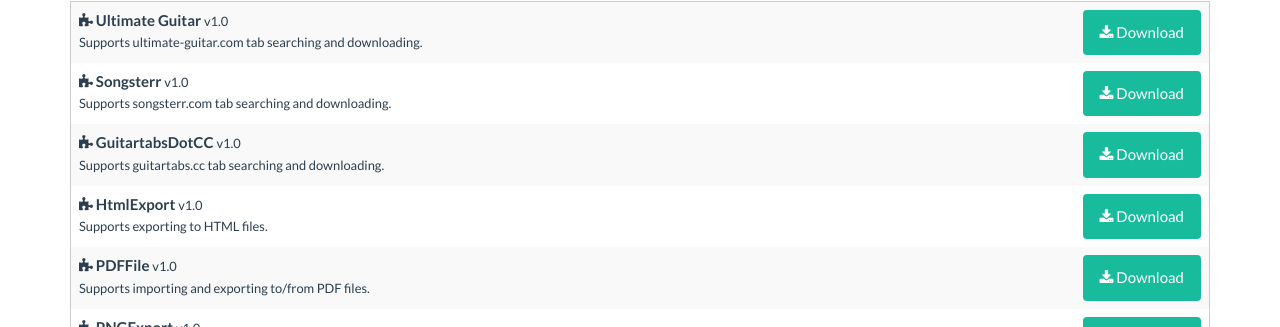
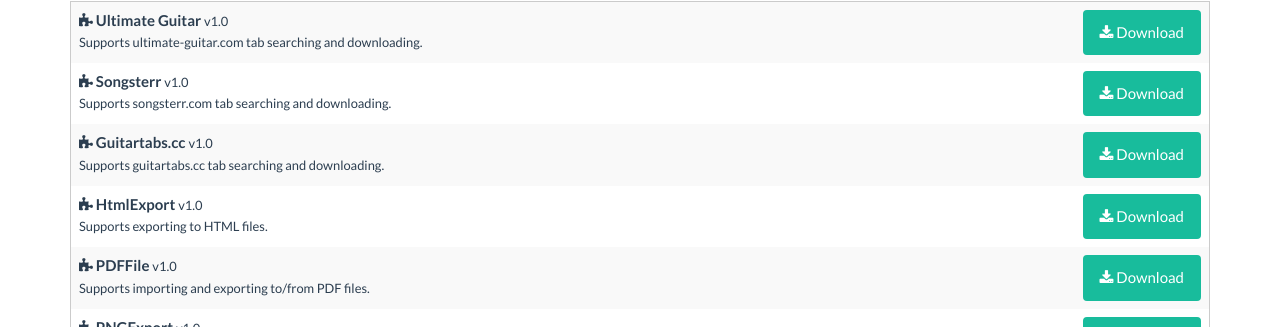
Before and after one commit to GetTabster/gettabster.github.io, a Jekyll site: the page built from index.html, in a window 1280 px wide and 900 px high, scrolled down 3413 px. Shown: the part 127-454 px from the top of the window. Built offline with Jekyll 4.4.1, drawn with Linux system fonts in a browser that asks for light colours; nearby versions of some CDN libraries.

Commit message:
Guitartabs.cc

```diff
--- a/_data/featured_plugins.yml
+++ b/_data/featured_plugins.yml
@@ -18,7 +18,7 @@
     categories:
         - Searching
 
-  - name: GuitartabsDotCC
+  - name: Guitartabs.cc
     description: Supports guitartabs.cc tab searching and downloading.
     native: true
     version: 1.0
```
